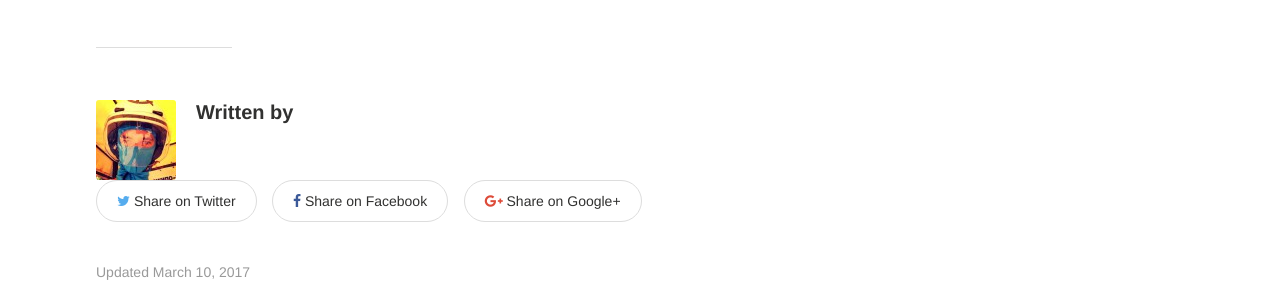
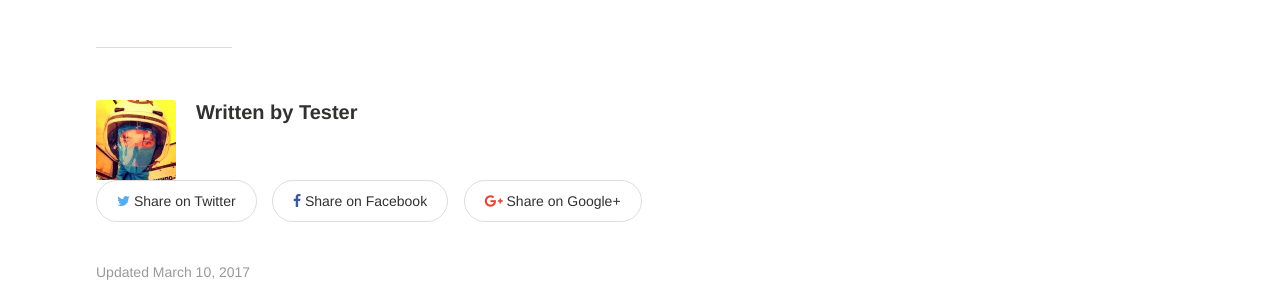
Before and after one commit to ninja-tester/ninja-tester.github.io, a Jekyll site: the page built from _posts/2017-03-10-welcome-to-blog.markdown, in a window 1280 px wide. Shown: the part 634-929 px from the top of the page. Built offline with Jekyll 4.4.1, drawn with Linux system fonts in a browser that asks for light colours.

Commit message:
Owner name change.

```diff
--- a/_config.yml
+++ b/_config.yml
@@ -26,7 +26,7 @@ gems:
 
 # Site owner
 owner:
-  name:
+  name: Tester
   email:
   twitter:
   google:
```
